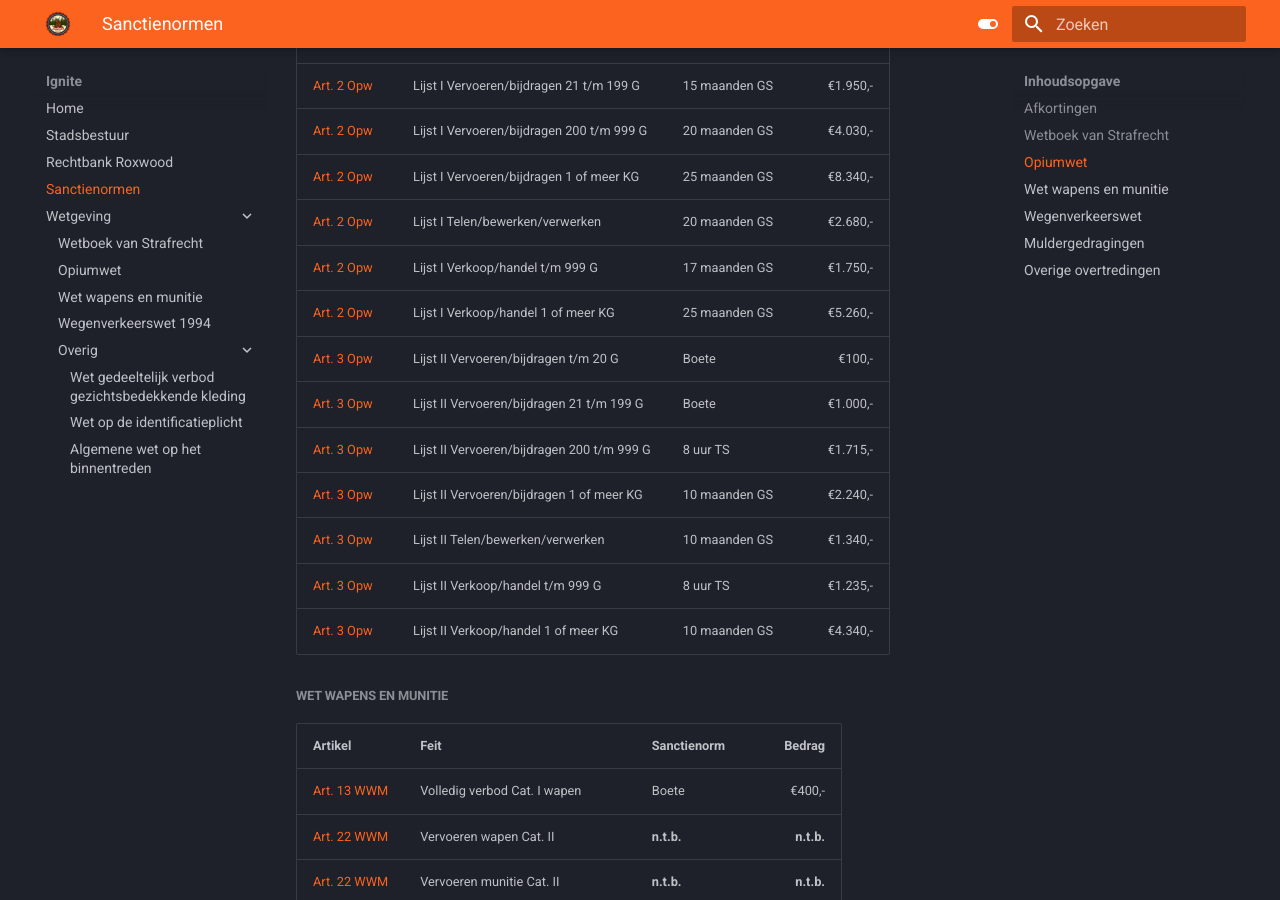
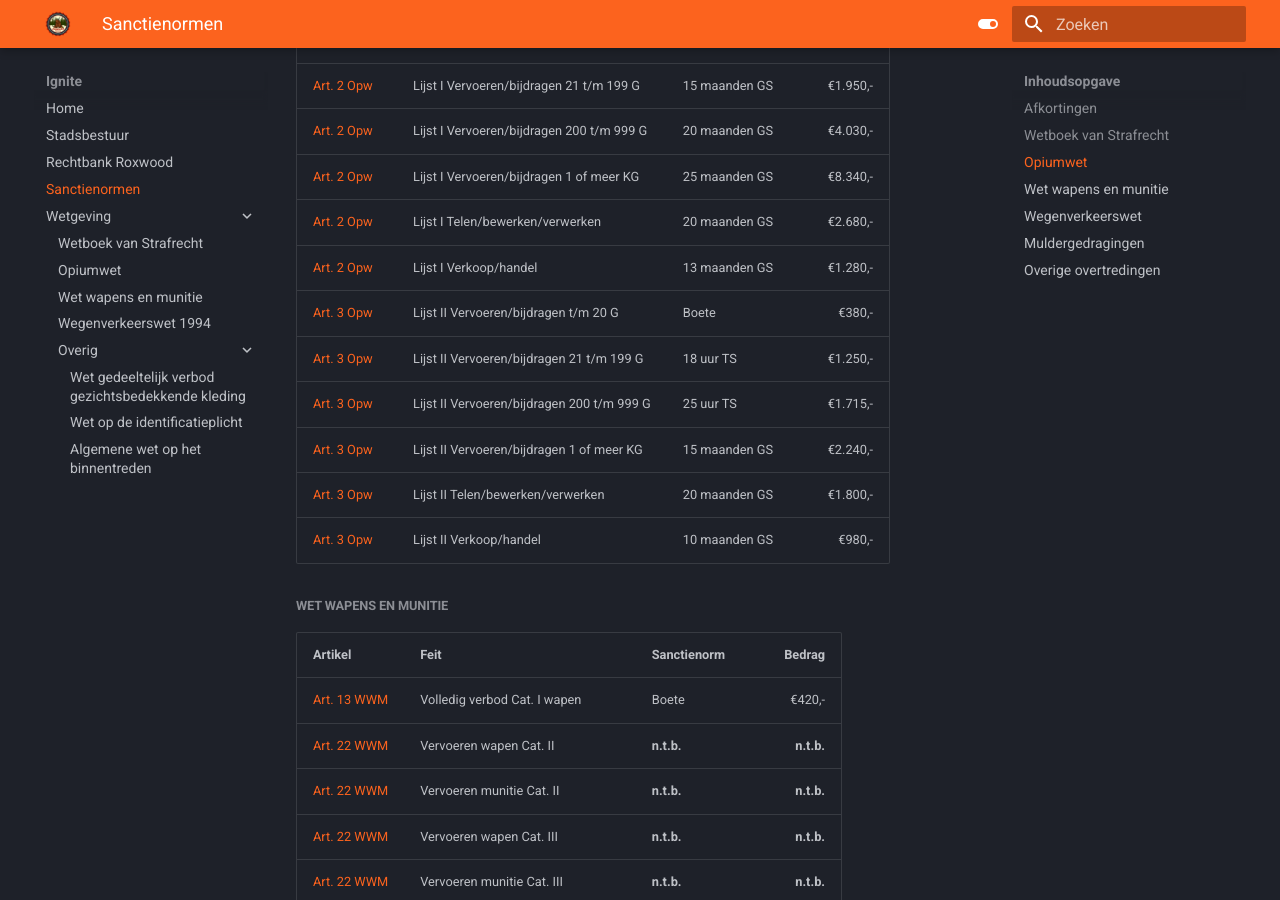
Before and after one commit to NLDenny/wetboek, an MkDocs documentation site: the page built from docs/overig/sanctienormen.md, in a window 1280 px wide and 900 px high, scrolled down 3159 px. Built offline with MkDocs 1.6.1 and Material for MkDocs 9.7.7, drawn with Linux system fonts in a browser that asks for light colours.

Commit message:
Update sanctienormen.md

```diff
--- a/docs/overig/sanctienormen.md
+++ b/docs/overig/sanctienormen.md
@@ -81,20 +81,18 @@ Wgbk - Wet gedeeltelijk verbod gezichtsbedekkende kleding
 [Art. 2 Opw](/opw/#artikel-2-verbodsbepaling-lijst-i) | Lijst I Vervoeren/bijdragen 200 t/m 999 G | 20 maanden GS | €4.030,-
 [Art. 2 Opw](/opw/#artikel-2-verbodsbepaling-lijst-i) | Lijst I Vervoeren/bijdragen 1 of meer KG | 25 maanden GS | €8.340,-
 [Art. 2 Opw](/opw/#artikel-2-verbodsbepaling-lijst-i) | Lijst I Telen/bewerken/verwerken | 20 maanden GS | €2.680,-
-[Art. 2 Opw](/opw/#artikel-2-verbodsbepaling-lijst-i) | Lijst I Verkoop/handel t/m 999 G | 17 maanden GS | €1.750,-
-[Art. 2 Opw](/opw/#artikel-2-verbodsbepaling-lijst-i) | Lijst I Verkoop/handel 1 of meer KG | 25 maanden GS | €5.260,-
-[Art. 3 Opw](/opw/#artikel-3-verbodsbepaling-lijst-ii) | Lijst II Vervoeren/bijdragen t/m 20 G | Boete | €100,-
-[Art. 3 Opw](/opw/#artikel-3-verbodsbepaling-lijst-ii) | Lijst II Vervoeren/bijdragen 21 t/m 199 G | Boete | €1.000,-
-[Art. 3 Opw](/opw/#artikel-3-verbodsbepaling-lijst-ii) | Lijst II Vervoeren/bijdragen 200 t/m 999 G | 8 uur TS | €1.715,-
-[Art. 3 Opw](/opw/#artikel-3-verbodsbepaling-lijst-ii) | Lijst II Vervoeren/bijdragen 1 of meer KG | 10 maanden GS | €2.240,-
-[Art. 3 Opw](/opw/#artikel-3-verbodsbepaling-lijst-ii) | Lijst II Telen/bewerken/verwerken | 10 maanden GS | €1.340,-
-[Art. 3 Opw](/opw/#artikel-3-verbodsbepaling-lijst-ii) | Lijst II Verkoop/handel t/m 999 G | 8 uur TS | €1.235,-
-[Art. 3 Opw](/opw/#artikel-3-verbodsbepaling-lijst-ii) | Lijst II Verkoop/handel 1 of meer KG | 10 maanden GS | €4.340,-
+[Art. 2 Opw](/opw/#artikel-2-verbodsbepaling-lijst-i) | Lijst I Verkoop/handel | 13 maanden GS | €1.280,-
+[Art. 3 Opw](/opw/#artikel-3-verbodsbepaling-lijst-ii) | Lijst II Vervoeren/bijdragen t/m 20 G | Boete | €380,-
+[Art. 3 Opw](/opw/#artikel-3-verbodsbepaling-lijst-ii) | Lijst II Vervoeren/bijdragen 21 t/m 199 G | 18 uur TS | €1.250,-
+[Art. 3 Opw](/opw/#artikel-3-verbodsbepaling-lijst-ii) | Lijst II Vervoeren/bijdragen 200 t/m 999 G | 25 uur TS | €1.715,-
+[Art. 3 Opw](/opw/#artikel-3-verbodsbepaling-lijst-ii) | Lijst II Vervoeren/bijdragen 1 of meer KG | 15 maanden GS | €2.240,-
+[Art. 3 Opw](/opw/#artikel-3-verbodsbepaling-lijst-ii) | Lijst II Telen/bewerken/verwerken | 20 maanden GS | €1.800,-
+[Art. 3 Opw](/opw/#artikel-3-verbodsbepaling-lijst-ii) | Lijst II Verkoop/handel | 10 maanden GS | €980,-
 
 #####Wet wapens en munitie
 |Artikel|Feit|Sanctienorm|Bedrag
 |:----|:----|:------|-:|
-[Art. 13 WWM](/wwm/#artikel-13-categorie-i) | Volledig verbod Cat. I wapen  | Boete | €400,-
+[Art. 13 WWM](/wwm/#artikel-13-categorie-i) | Volledig verbod Cat. I wapen | Boete | €420,-
 [Art. 22 WWM](/wwm/#artikel-22-vervoer-categorie-ii-en-iii) | Vervoeren wapen Cat. II | __n.t.b.__ | __n.t.b.__
 [Art. 22 WWM](/wwm/#artikel-22-vervoer-categorie-ii-en-iii) | Vervoeren munitie Cat. II | __n.t.b.__ | __n.t.b.__
 [Art. 22 WWM](/wwm/#artikel-22-vervoer-categorie-ii-en-iii) | Vervoeren wapen Cat. III | __n.t.b.__ | __n.t.b.__
```
